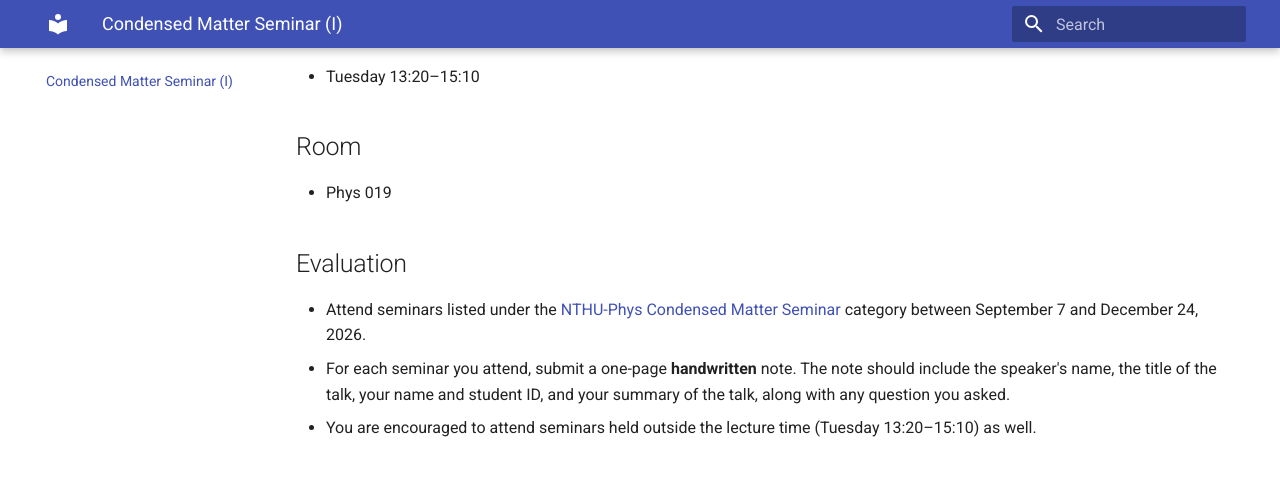
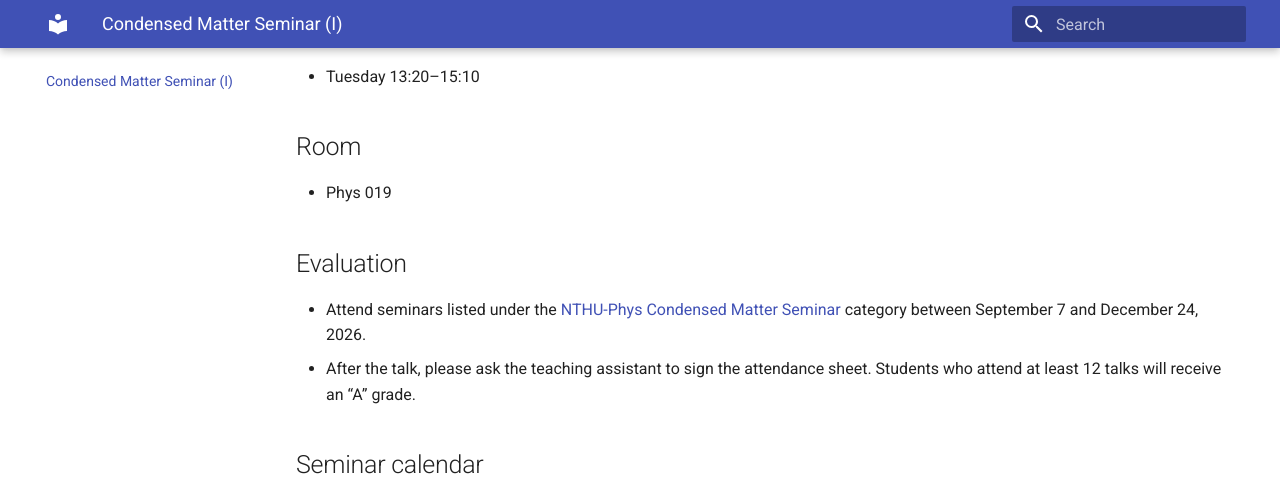
Before and after one commit to pcchen/pcchen.github.io, an MkDocs documentation site: the page built from docs/teaching/11510PHYS595001.md, in a window 1280 px wide and 1400 px high, scrolled down 562 px. Shown: the top 486 px of the window. Built offline with MkDocs 1.6.1 and Material for MkDocs 9.7.7, drawn with Linux system fonts in a browser that asks for light colours.

Commit message:
update site config, publication, teaching

```diff
--- /dev/null
+++ b/docs/assets/stylesheets/nav-tabs.css
@@ -0,0 +1,5 @@
+@media screen and (min-width: 60em) {
+  .md-tabs {
+    display: block;
+  }
+}
--- a/docs/teaching/11510PHYS595001.md
+++ b/docs/teaching/11510PHYS595001.md
@@ -14,9 +14,11 @@
 * Phys 019
 
 ## Evaluation
-* Attend seminars listed under the [NTHU-Phys Condensed Matter Seminar](https://indico.phys.nthu.edu.tw/category/27/) category between September 7 and December 24, 2026.
-* For each seminar you attend, submit a one-page **handwritten** note. The note should include the speaker's name, the title of the talk, your name and student ID, and your summary of the talk, along with any question you asked.
-* You are encouraged to attend seminars held outside the lecture time (Tuesday 13:20–15:10) as well.
+* Attend seminars listed under the [NTHU-Phys Condensed Matter Seminar](https://indico.phys.nthu.edu.tw/category/19/) category between September 7 and December 24, 2026.
+* After the talk, please ask the teaching assistant to sign the attendance sheet. Students who attend at least 12 talks will receive an “A” grade.
+
+<!-- * For each seminar you attend, submit a one-page **handwritten** note. The note should include the speaker's name, the title of the talk, your name and student ID, and your summary of the talk, along with any question you asked.
+* You are encouraged to attend seminars held outside the lecture time (Tuesday 13:20–15:10) as well. -->
 
 ## Seminar calendar
 <div style="width:100%; height:800px;">
--- a/mkdocs.yml
+++ b/mkdocs.yml
@@ -31,6 +31,9 @@
 extra_javascript:
   - https://cdn.jsdelivr.net/npm/mathjax@3/es5/tex-mml-chtml.js
 
+extra_css:
+  - assets/stylesheets/nav-tabs.css
+
 nav:
   - Home: index.md
   - CV: cv.md
--- a/requirements.txt
+++ b/requirements.txt
@@ -1,2 +1,3 @@
-mkdocs-material
-pymdown-extensions
+mkdocs==1.6.1
+mkdocs-material==9.7.7
+pymdown-extensions==11.0.2
```
Also changed, not shown: docs/publications.md (+1 -1 lines), docs/teaching/11510PHYS522000.md (+5 -0 lines).
